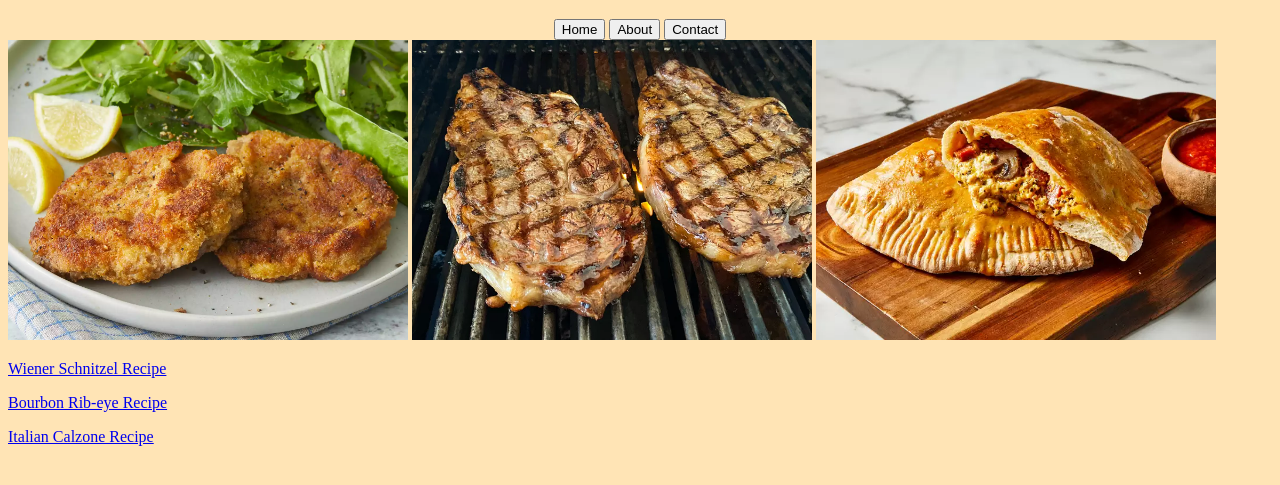
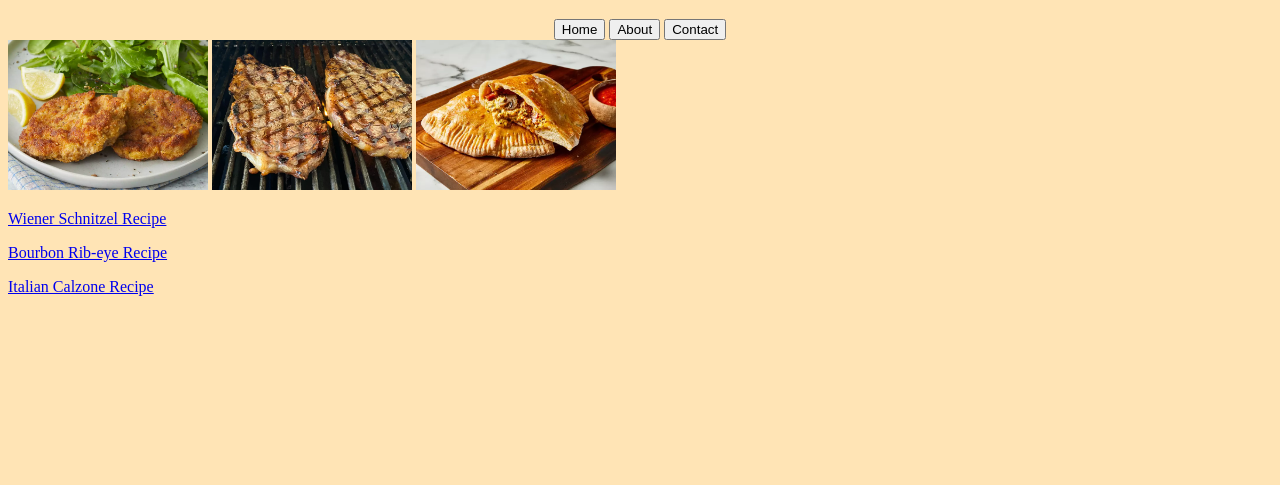
Before and after one commit to SCBenson/first-html-prototype, a plain HTML site: page index.html in a window 1280 px wide. Shown: the part 63-548 px from the top of the page. Drawn offline with Linux system fonts and the light colour scheme; a web font is replaced by a local one.

Commit message:
changed the height of the images from 300px to 150px.

```diff
--- a/styles.css
+++ b/styles.css
@@ -41,13 +41,13 @@ div.image-container {
 }
 
 #wiener {
-    height: 300px;
+    height:150px;
 }
 
 #ribeye {
-    height:300px;
+    height:150px;
 }
 
 #calzone {
-    height:300px;
+    height:150px;
 }
```
